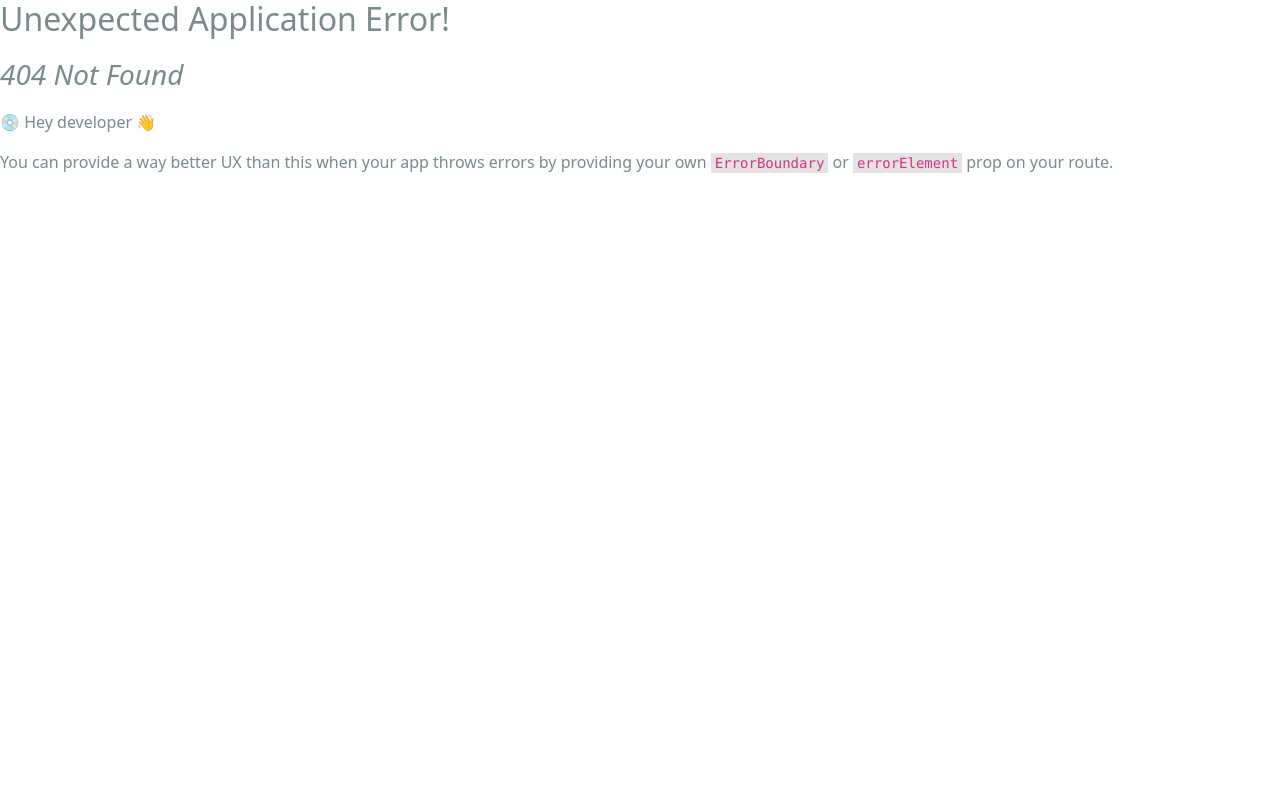
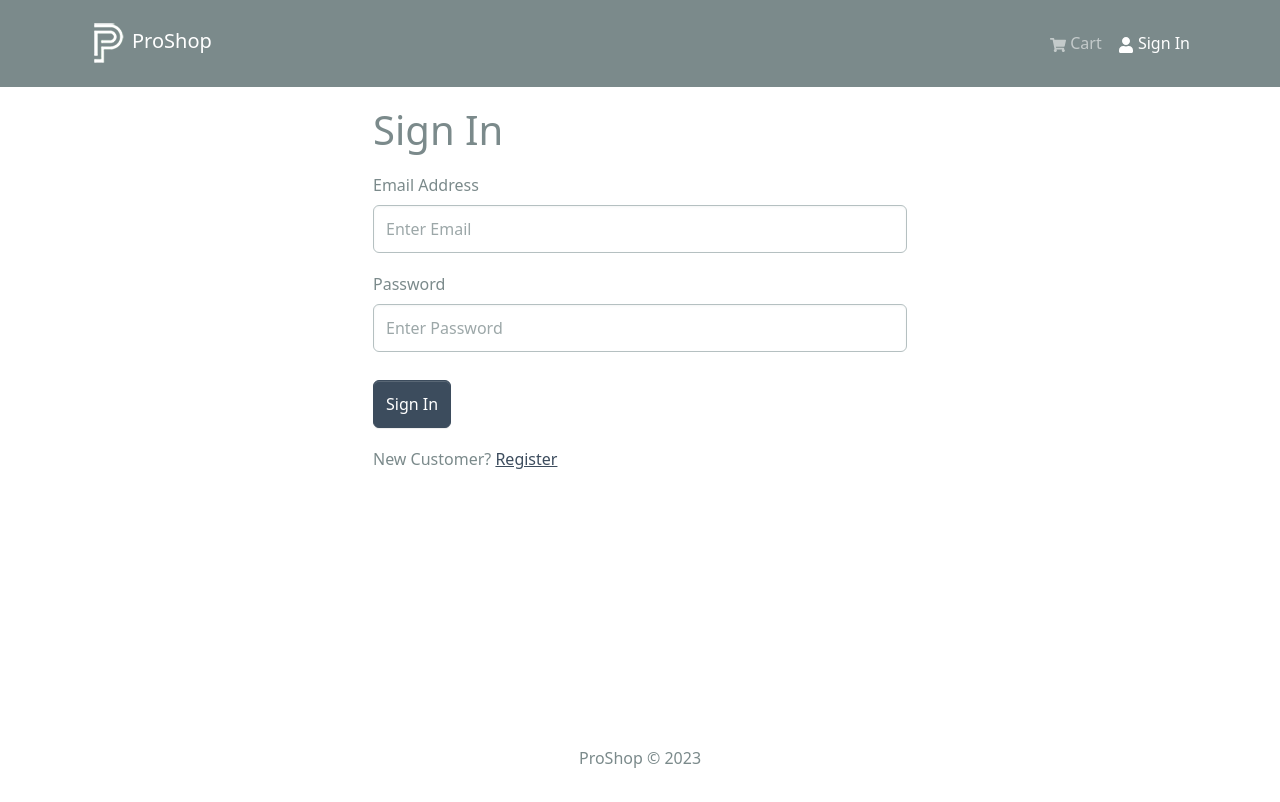
Before and after one commit to samudraarq/proshop-demo, a React (Create React App) app in the folder frontend/: page /login in a window 1280 px wide. Before the commit this address had no page. Shown: the top 802 px of the page. Built offline with nearby package versions, Linux system fonts and the light colour scheme.

Commit message:
login screen

```diff
--- /dev/null
+++ b/frontend/src/components/FormContainer.jsx
@@ -0,0 +1,14 @@
+import { Container, Row, Col } from "react-bootstrap";
+
+const FormContainer = ({ children }) => {
+  return (
+    <Container>
+      <Row className="justify-content-md-center">
+        <Col xs={12} md={6}>
+          {children}
+        </Col>
+      </Row>
+    </Container>
+  );
+};
+export default FormContainer;
--- a/frontend/src/index.js
+++ b/frontend/src/index.js
@@ -16,6 +16,7 @@ import reportWebVitals from "./reportWebVitals";
 import HomeScreen from "./screens/HomeScreen";
 import ProductScreen from "./screens/ProductScreen";
 import CartScreen from "./screens/CartScreen";
+import LoginScreen from "./screens/LoginScreen";
 
 const router = createBrowserRouter(
   createRoutesFromElements(
@@ -23,6 +24,7 @@ const router = createBrowserRouter(
       <Route index={true} path="/" element={<HomeScreen />} />
       <Route path="/product/:id" element={<ProductScreen />} />
       <Route path="/cart" element={<CartScreen />} />
+      <Route path="/login" element={<LoginScreen />} />
     </Route>
   )
 );
--- /dev/null
+++ b/frontend/src/screens/LoginScreen.jsx
@@ -0,0 +1,52 @@
+import { useState } from "react";
+import { Link } from "react-router-dom";
+import { Form, Button, Row, Col } from "react-bootstrap";
+import FormContainer from "../components/FormContainer";
+
+const LoginScreen = () => {
+  const [email, setEmail] = useState("");
+  const [password, setPassword] = useState("");
+
+  const submitHandler = (e) => {
+    e.preventDefault();
+    // DISPATCH LOGIN
+    console.log("submit");
+  };
+
+  return (
+    <FormContainer>
+      <h1>Sign In</h1>
+
+      <Form onSubmit={submitHandler}>
+        <Form.Group controlId="email" className="my-3">
+          <Form.Label>Email Address</Form.Label>
+          <Form.Control
+            type="email"
+            placeholder="Enter Email"
+            value={email}
+            onChange={(e) => setEmail(e.target.value)}
+          ></Form.Control>
+        </Form.Group>
+        <Form.Group controlId="password" className="my-3">
+          <Form.Label>Password</Form.Label>
+          <Form.Control
+            type="password"
+            placeholder="Enter Password"
+            value={password}
+            onChange={(e) => setPassword(e.target.value)}
+          ></Form.Control>
+        </Form.Group>
+        <Button type="submit" variant="primary" className="mt-2">
+          Sign In
+        </Button>
+      </Form>
+
+      <Row className="py-3">
+        <Col>
+          New Customer? <Link to="/register">Register</Link>
+        </Col>
+      </Row>
+    </FormContainer>
+  );
+};
+export default LoginScreen;
--- /dev/null
+++ b/frontend/src/slices/authSlice.js
@@ -0,0 +1,25 @@
+import { createSlice } from "@reduxjs/toolkit";
+
+const initialState = {
+  userInfo: localStorage.getItem("userInfo")
+    ? JSON.parse(localStorage.getItem("userInfo"))
+    : null,
+};
+
+const authSlice = createSlice({
+  name: "auth",
+  initialState,
+  reducers: {
+    setCredentials: (state, action) => {
+      state.userInfo = action.payload;
+      localStorage.setItem("userInfo", JSON.stringify(action.payload));
+    },
+    removeCredentials: (state) => {
+      state.userInfo = null;
+      localStorage.removeItem("userInfo");
+    },
+  },
+});
+
+export const { setCredentials, removeCredentials } = authSlice.actions;
+export default authSlice.reducer;
--- a/frontend/src/store.js
+++ b/frontend/src/store.js
@@ -1,11 +1,13 @@
 import { configureStore } from "@reduxjs/toolkit";
 import { apiSlice } from "./slices/apiSlice";
 import cartSliceReducer from "./slices/cartSlice";
+import authSliceReducer from "./slices/authSlice";
 
 const store = configureStore({
   reducer: {
     [apiSlice.reducerPath]: apiSlice.reducer,
     cart: cartSliceReducer,
+    auth: authSliceReducer,
   },
   middleware: (getDefaultMiddleware) =>
     getDefaultMiddleware().concat(apiSlice.middleware),
```
Also changed, not shown: frontend/src/slices/usersApiSlice.js (added, +16 -0 lines).
